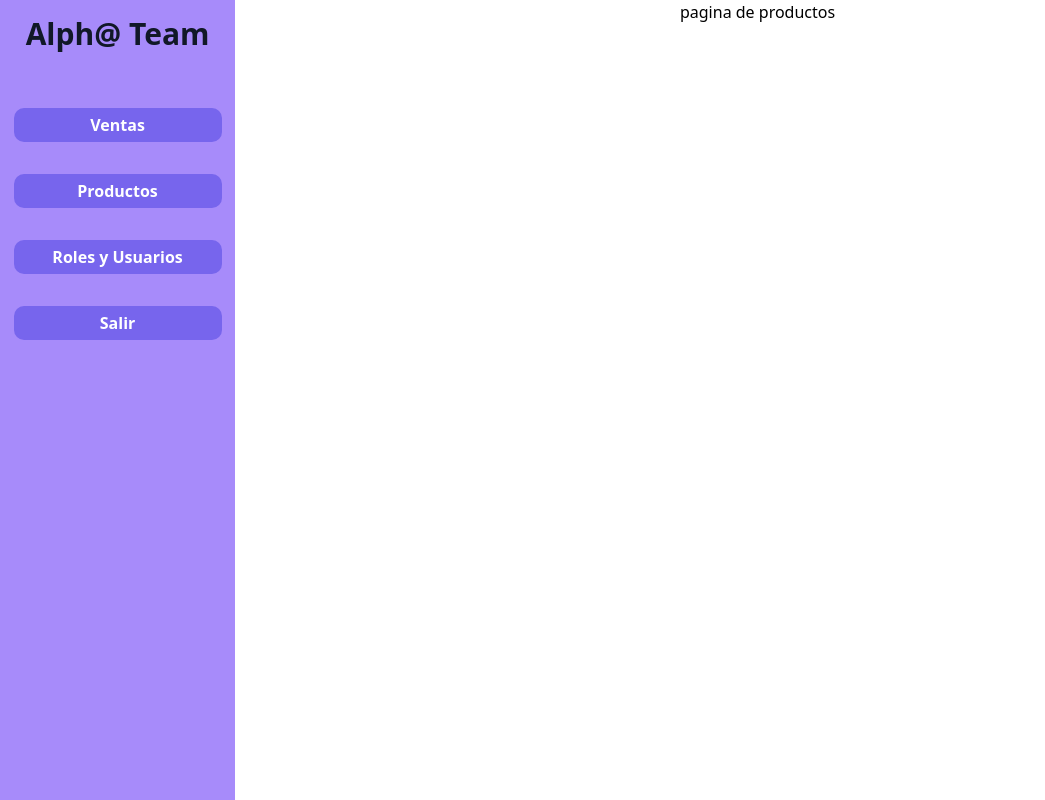
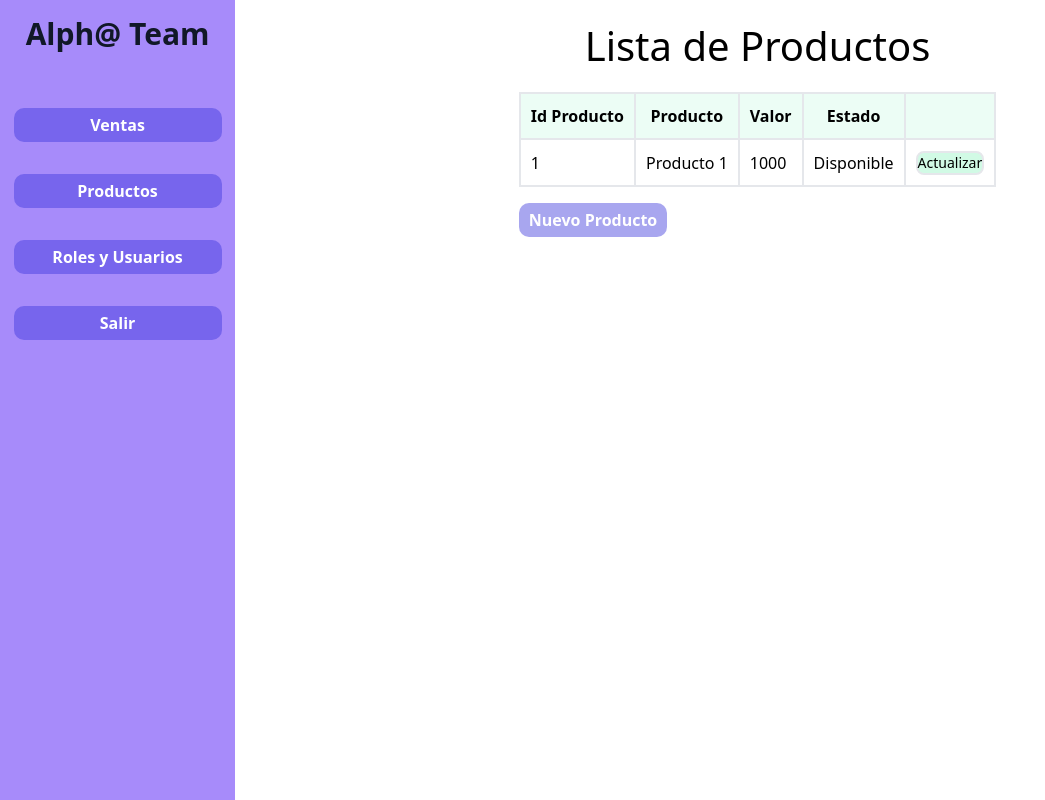
Before and after one commit to crealpe/Mision-Tic-Cliclo-3-alph-, a React (Create React App) app: page /menu/producto in a window 1280 px wide. Shown: the whole page, without its empty margins (0-1045 px from the left). Built offline with nearby package versions, Linux system fonts and the light colour scheme.

Commit message:
Se agregó crer Productos

```diff
--- a/src/pages/Menu/Index.jsx
+++ b/src/pages/Menu/Index.jsx
@@ -51,7 +51,7 @@ const Venta = () => {
                 onClick={() => {
                     setMostrarTabla(!mostrarTabla);
                 }}
-                className="botoninicio">
+                className="botonGenerico secondaryButton my-4">
                 {textoBoton}
             </button>
         </div>
--- a/src/pages/Menu/Producto.jsx
+++ b/src/pages/Menu/Producto.jsx
@@ -1,11 +1,135 @@
-import React from 'react'
+import React, { useEffect, useState, useRef } from 'react';
+//import { ToastContainer, toast } from 'react-toastify';
+//import 'react-toastify/dist/ReactToastify.css';
+//<ToastContainer position='bottom-center' autoClose={5000} />
+const productosBackend = [
+    {
+      idProducto: 1,
+      nombre: "Producto 1",
+      valor: 1000,
+      estado: "Disponible"
+    }
+]
 
 const Producto = () => {
+    const [mostrarTabla, setMostrarTabla] = useState(true);
+    const [productos, setProductos] = useState([]);
+    const [textoBoton, setTextoBoton] = useState('Crear Nuevo Producto');
+
+    useEffect(() => {
+        setProductos(productosBackend);
+      }, []);
+
+      useEffect(() => {
+        if (mostrarTabla) {
+          setTextoBoton('Nuevo Producto');
+
+        } else {
+          setTextoBoton('Listar Productos');
+
+        }
+      }, [mostrarTabla]);
     return (
         <div>
-            pagina de productos
+
+            {mostrarTabla ? (
+
+                <TablaProductos listaProductos={productos} />
+           ) : (
+                <FormularioCreacionProductos
+                setMostrarTabla={setMostrarTabla}
+                listaProductos={productos}
+                setProductos={setProductos}
+                />
+           )}
+           <button
+                onClick={() => {
+                    setMostrarTabla(!mostrarTabla);
+                }}
+                className="botonGenerico secondaryButton my-4">
+                {textoBoton}
+            </button>
         </div>
+
     )
 }
 
+const FormularioCreacionProductos=({setMostrarTabla, listaProductos, setProductos})=>{
+    const form = useRef(null);
+    const submitForm = (e) => {
+    e.preventDefault();
+    const fd = new FormData(form.current);
+
+    const nuevoProducto = {};
+    fd.forEach((value, key) => {
+        nuevoProducto[key] = value;
+    });
+
+    setMostrarTabla(true);
+    setProductos([...listaProductos, nuevoProducto]);
+    };
+    return(
+        <div>
+            <h2 className="titulo">Nuevo Producto</h2>
+            <form ref={form} onSubmit={submitForm}>
+                <div className="contenido">
+
+                        <label className="mx-5" htmlFor='idProducto'>Id Producto: </label>
+                        <input className="input" type='number' name="idProducto" placeholder='Id Producto' required></input>
+
+                        <label className="mx-5" htmlFor='nombre'>Nombre Producto: </label>
+                        <input className="input" type='text' name="nombre" placeholder='Nombre Producto' required></input>
+
+                        <label className="mx-5" htmlFor='valor'>Valor Producto: </label>
+                        <input className="input" type="number" name = "valor" placeholder='Valor' required></input>
+
+                        <label className="mx-5" htmlFor='estado'>Estado Producto: </label>
+                        <select className="input" defaultValue="0" name="estado">
+                            <option value = "0" disabled> Seleccione Estado</option>
+                            <option value="disponible">Disponible</option>
+                            <option value="nodisponible">No Disponible</option>
+
+                        </select>
+
+
+                        <button className="botoninicio" type='submit'>Agregar</button>
+
+                </div>
+
+            </form>
+        </div>
+    )
+};
+const TablaProductos = ({ listaProductos}) => {
+    return (
+        <div>
+            <h2 className="titulo">Lista de Productos</h2>
+            <table cellspacing="5" cellpadding="10">
+                <thead>
+                    <tr className="bg-green-50">
+                    <th  className="border-2"> Id Producto </th>
+                    <th  className="border-2"> Producto </th>
+                    <th  className="border-2"> Valor </th>
+                    <th  className="border-2"> Estado </th>
+                    <th className="border-2"></th>
+                    </tr>
+                </thead>
+                <tbody>
+                    {listaProductos.map((productos) => {
+                        return (
+                        <tr>
+                            <td   className="border-2">{productos.idProducto}</td>
+                            <td   className="border-2">{productos.nombre}</td>
+                            <td   className="border-2">{productos.valor}</td>
+                            <td   className="border-2">{productos.estado}</td>
+                            <td   className="border-2"><button className="border-2 bg-green-100 rounded-lg text-sm">Actualizar</button></td>
+                        </tr>
+                        );
+                    })}
+                </tbody>
+            </table>
+        </div>
+    );
+  };
+
 export default Producto
```
